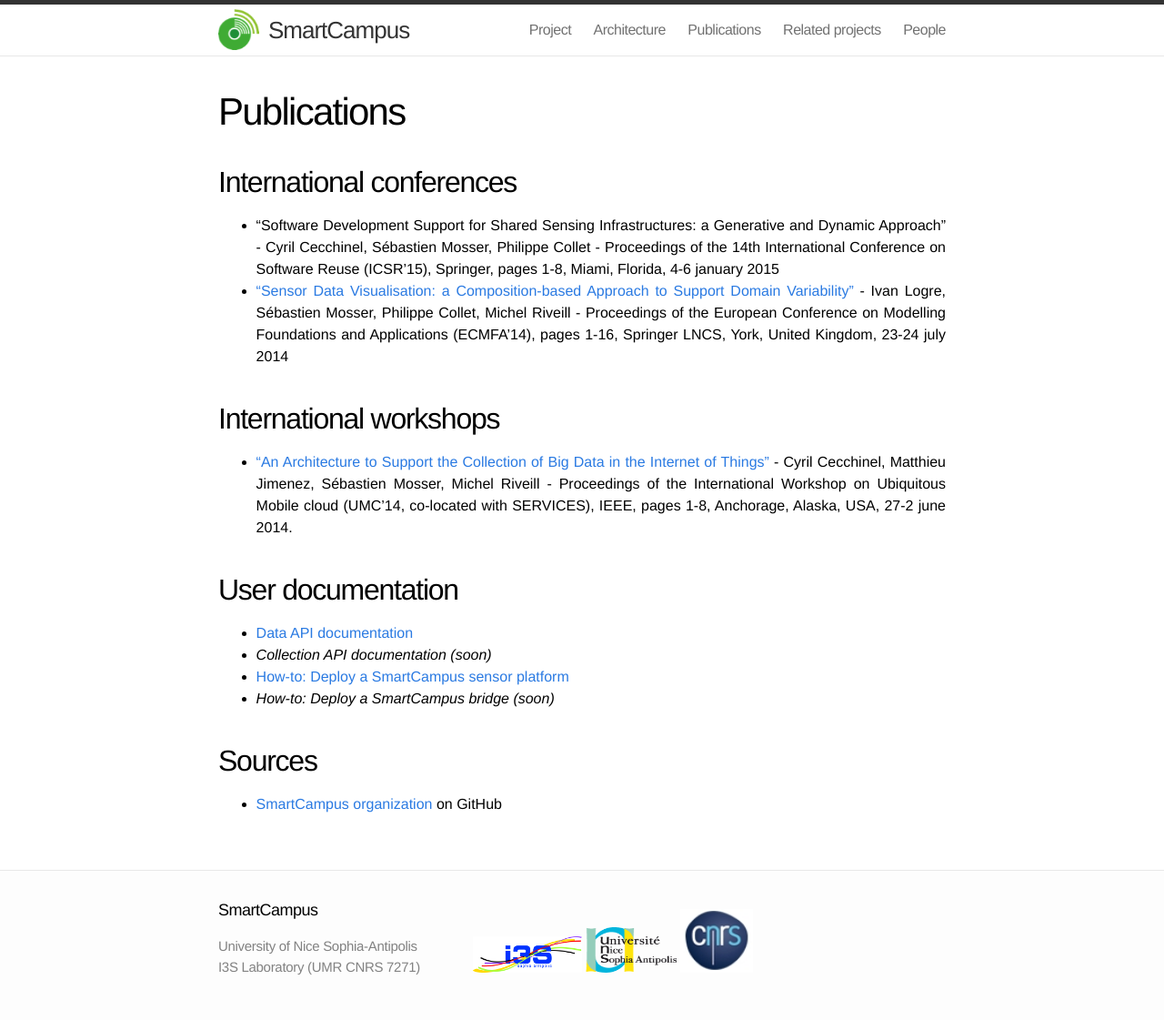
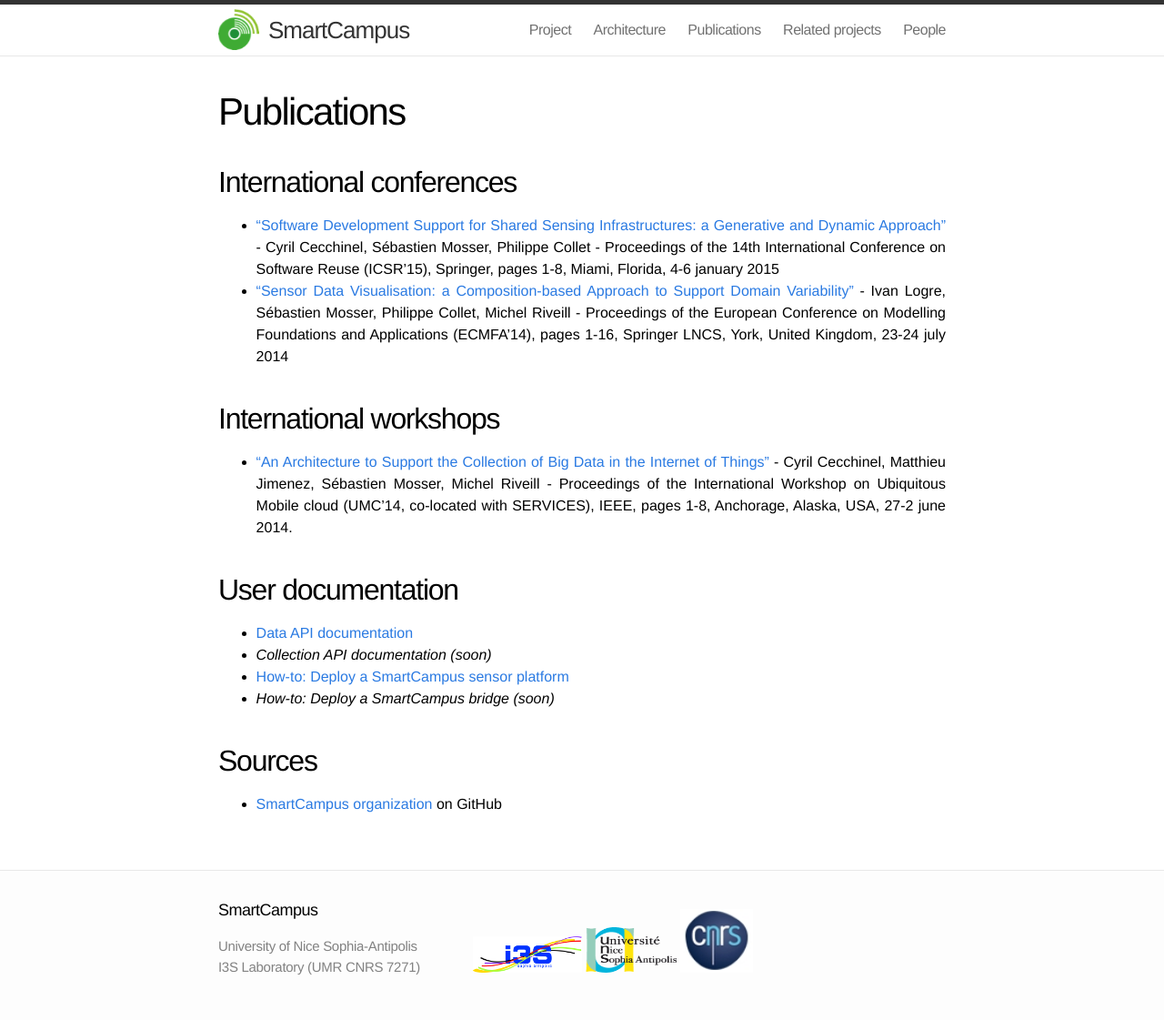
Before and after one commit to SmartCampus/smartcampus.github.io, a Jekyll site: the page built from publications.md, in a window 1280 px wide. Shown: the whole page at 91% size. Built offline with Jekyll 4.4.1, drawn with Linux system fonts in a browser that asks for light colours; part of the change alters nothing that is shown.

```diff
--- a/publications.md
+++ b/publications.md
@@ -8,7 +8,7 @@ permalink: /sc-publications/
 
 ## International conferences
 
-* "Software Development Support for Shared Sensing Infrastructures: a Generative and Dynamic Approach" - Cyril Cecchinel, Sébastien Mosser, Philippe Collet - Proceedings of the 14th International Conference on Software Reuse (ICSR'15), Springer, pages 1-8, Miami, Florida, 4-6 january 2015
+* ["Software Development Support for Shared Sensing Infrastructures: a Generative and Dynamic Approach"](http://www.i3s.unice.fr/~mosser/_media/research/icsr15.pdf) - Cyril Cecchinel, Sébastien Mosser, Philippe Collet - Proceedings of the 14th International Conference on Software Reuse (ICSR'15), Springer, pages 1-8, Miami, Florida, 4-6 january 2015
 
 * ["Sensor Data Visualisation: a Composition-based Approach to Support Domain Variability"](http://www.i3s.unice.fr/~mosser/_media/research/ecmfa14.pdf) - Ivan Logre, Sébastien Mosser, Philippe Collet, Michel Riveill - Proceedings of the European Conference on Modelling Foundations and Applications (ECMFA'14), pages 1-16, Springer LNCS, York, United Kingdom, 23-24 july 2014
 
```
